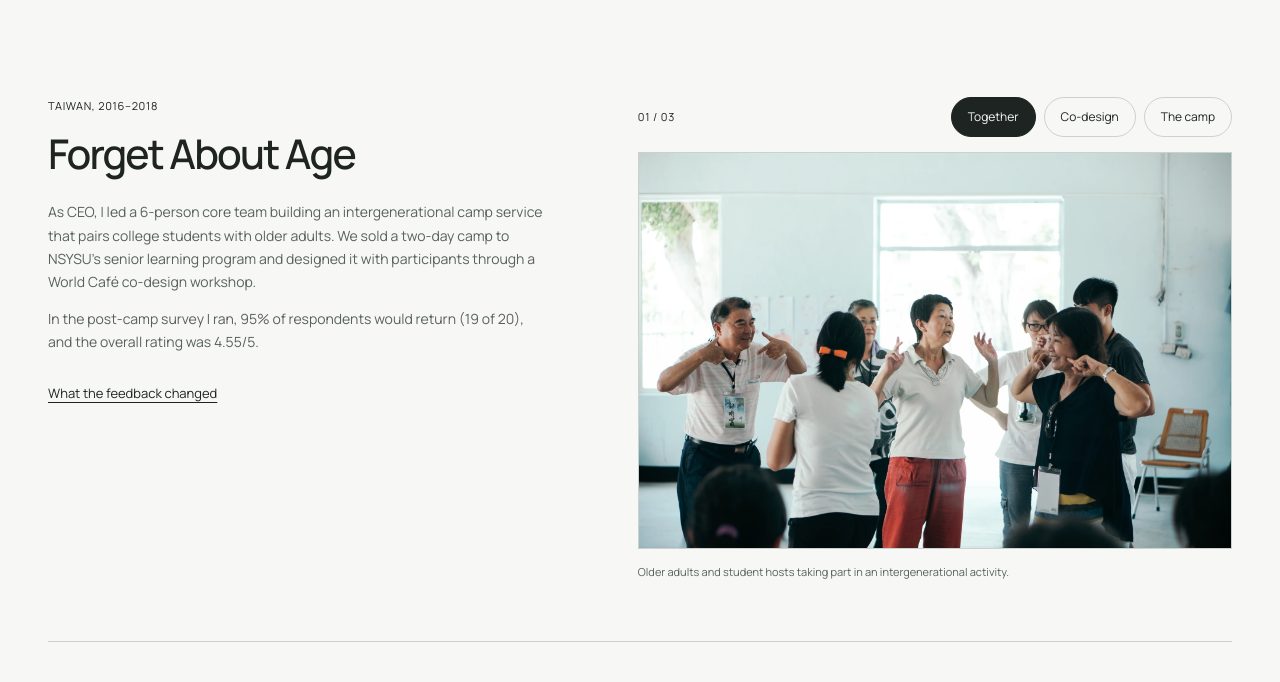
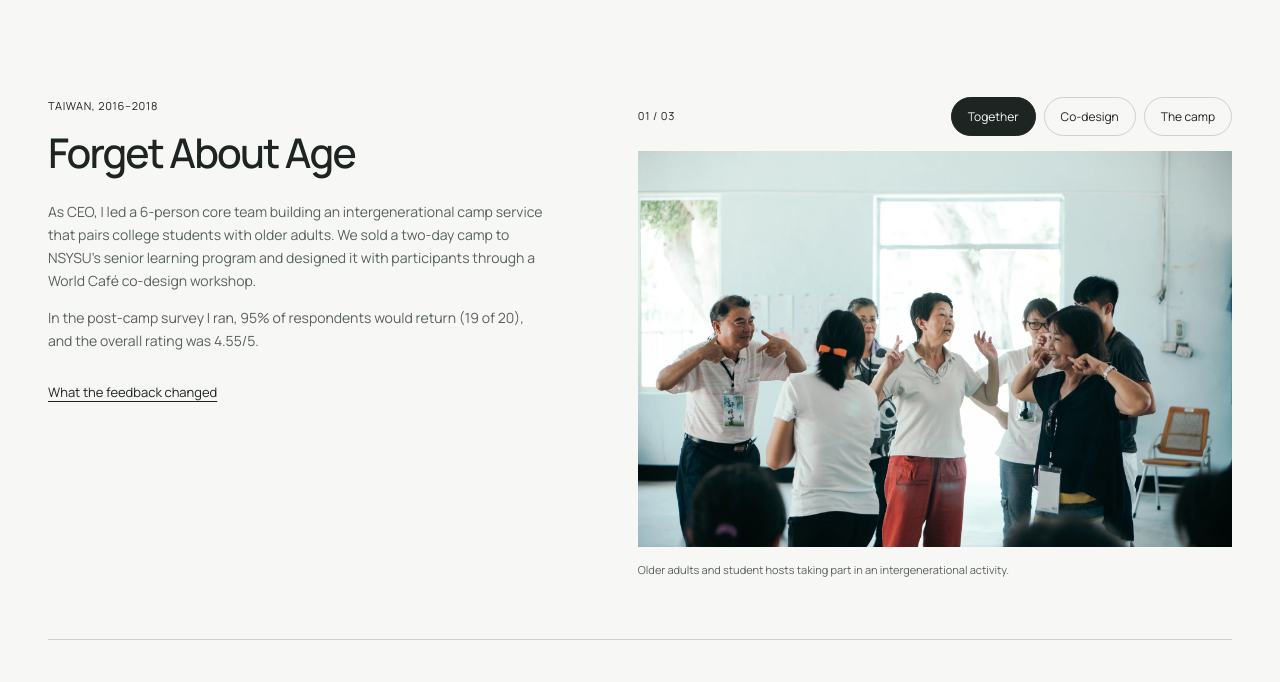
Before and after one commit to ravenhsu1995/ravenhsu1995.github.io, a website: page index.html in a window 1280 px wide. Shown: the part 9905-10587 px from the top of the page. Drawn offline with Linux system fonts and the light colour scheme.

Commit message:
Remove white frames from earlier project images

```diff
--- a/style.css
+++ b/style.css
@@ -2814,8 +2814,13 @@ details[open] > summary > span[aria-hidden="true"] {
   margin: 0;
 }
 
+.earlier-media .artifact-screen {
+  border: 0;
+  background: transparent;
+}
+
 .earlier-media .artifact-screen img {
-  aspect-ratio: 16 / 9;
+  aspect-ratio: auto;
 }
 
 .earlier-venture .earlier-media {
@@ -2828,10 +2833,6 @@ details[open] > summary > span[aria-hidden="true"] {
   grid-row: 1;
 }
 
-.earlier-faa .artifact-screen img {
-  aspect-ratio: 3 / 2;
-}
-
 @media (width <= 700px) {
   .earlier-venture .earlier-media {
     position: static;
```
